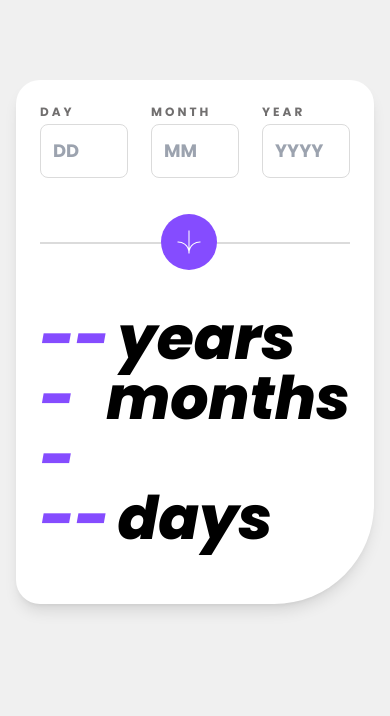
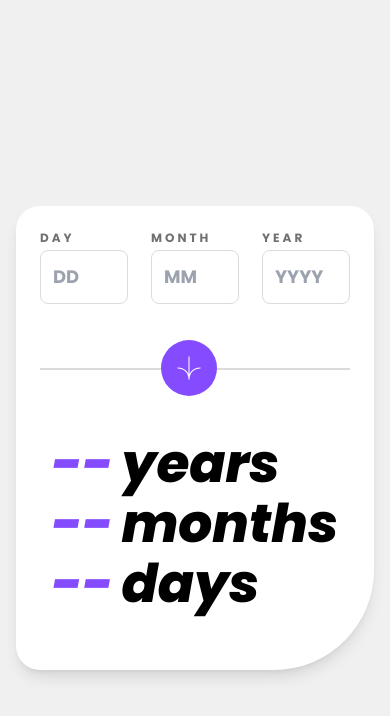
Before and after one commit to fkrunic/frontend-mentor-age-calculator-app, a Vue app: page / in a window 390 px wide. Shown: the top 716 px of the page. Built offline with nearby package versions, Linux system fonts and the light colour scheme.

Commit message:
fixed margin issue on mobile

```diff
--- a/src/components/Display.vue
+++ b/src/components/Display.vue
@@ -12,13 +12,15 @@
     flex-row
     gap-2
 
-    text-6xl
+    text-[40pt]
+    leading-[45pt]
     italic
     font-bold
 
     desktop:gap-4
     desktop:-mt-10
     desktop:text-[80pt]
+    desktop:leading-[80pt]
     ">
     <p class="text-purple">{{ amount }}</p>
     <p class="">{{ title }}</p>
--- a/src/components/Mobile.vue
+++ b/src/components/Mobile.vue
@@ -6,6 +6,7 @@
 </script>
 
 <template>
+  <div class="flex flex-col items-center justify-center min-h-screen m-4">
 
     <!-- Card -->
     <div class="
@@ -14,10 +15,9 @@
       items-center
       justify-start
       gap-16
+
+      w-full
       p-6
-
-    mx-4
-    mt-20
 
       rounded-t-3xl
       rounded-bl-3xl
@@ -46,4 +46,5 @@
         <Display :title="'days'" :amount="content.displays.days"></Display>
       </div>
     </div>
+  </div>
 </template>
```
Lines whose indentation alone changed are shown as unchanged.
